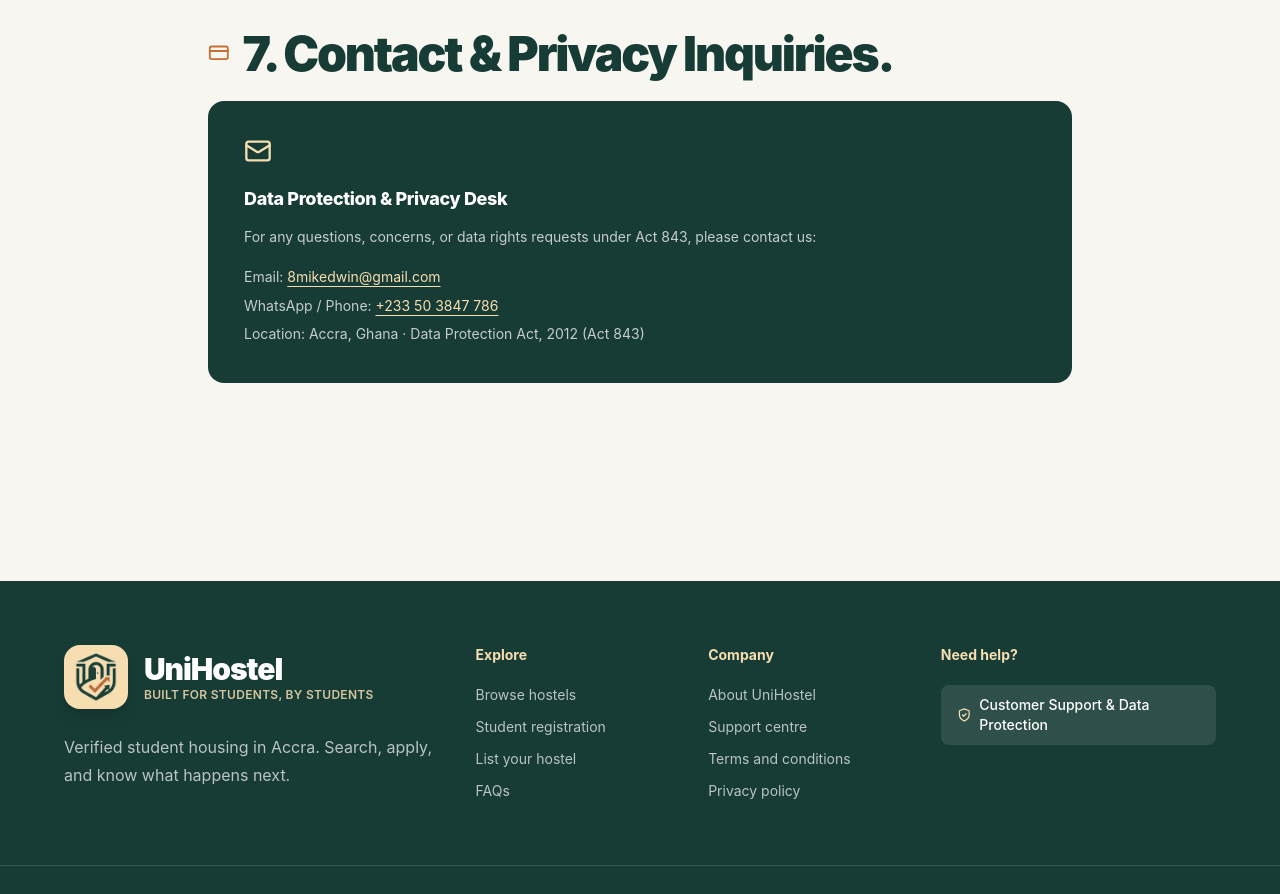
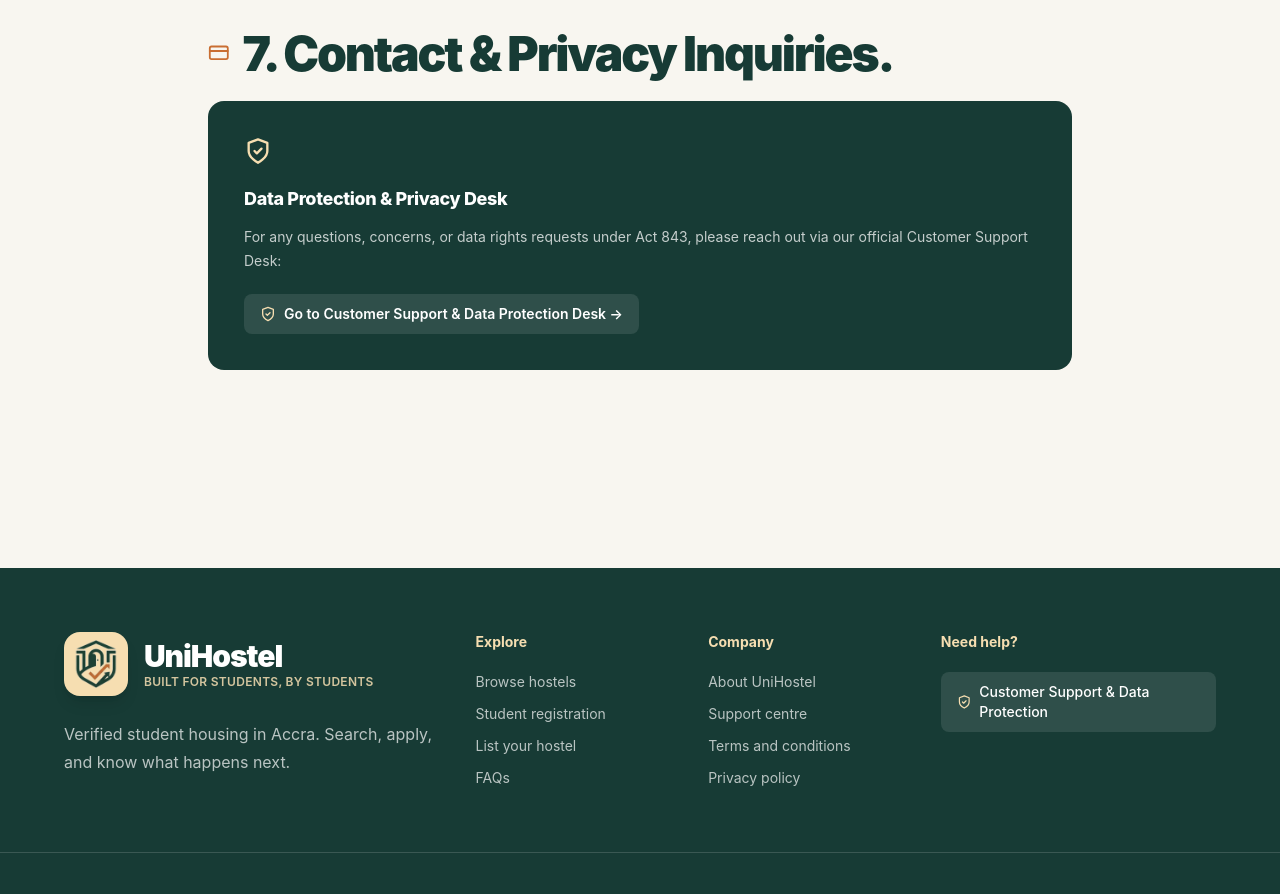
Before and after one commit to Mikedwin/UniHostel, a React (Vite) app in the folder frontend/: page /privacy in a window 1280 px wide. Shown: the part 3860-4754 px from the top of the page. Built offline with nearby package versions, Linux system fonts and the light colour scheme; no server answers.

Commit message:
Remove direct contact info from Privacy Policy and link to Customer Support Desk

```diff
--- a/frontend/src/pages/Privacy.js
+++ b/frontend/src/pages/Privacy.js
@@ -1,3 +1,4 @@
+import { Link } from "react-router-dom";
 import {
   CreditCard,
   Database,
@@ -6,6 +7,7 @@
   Lock,
   Mail,
   Shield,
+  ShieldCheck,
   Users,
 } from "lucide-react";
 import InformationPage, {
@@ -144,15 +146,19 @@
 
         <InfoSection title="7. Contact & Privacy Inquiries." icon={CreditCard}>
           <div className="info-callout info-callout--dark mt-4">
-            <Mail className="h-7 w-7 text-[#f6deb1]" />
+            <ShieldCheck className="h-7 w-7 text-[#f6deb1]" />
             <h3 className="mt-5 text-lg font-bold text-[#f6deb1]">Data Protection & Privacy Desk</h3>
             <p className="mt-3 text-sm leading-relaxed text-white/80">
-              For any questions, concerns, or data rights requests under Act 843, please contact us:
+              For any questions, concerns, or data rights requests under Act 843, please reach out via our official Customer Support Desk:
             </p>
-            <div className="mt-4 space-y-1 text-sm text-white/90">
-              <p>Email: <a className="text-[#f6deb1] underline underline-offset-4" href="mailto:8mikedwin@gmail.com">8mikedwin@gmail.com</a></p>
-              <p>WhatsApp / Phone: <a className="text-[#f6deb1] underline underline-offset-4" href="tel:+233503847786">+233 50 3847 786</a></p>
-              <p>Location: Accra, Ghana · Data Protection Act, 2012 (Act 843)</p>
+            <div className="mt-5">
+              <Link
+                to="/support"
+                className="inline-flex items-center gap-2 rounded-lg bg-white/10 px-4 py-2.5 text-sm font-semibold text-white transition-colors duration-200 hover:bg-white/20 focus:outline-none focus:ring-2 focus:ring-[#f6deb1]"
+              >
+                <ShieldCheck className="h-4 w-4 text-[#f6deb1]" aria-hidden="true" />
+                Go to Customer Support &amp; Data Protection Desk &rarr;
+              </Link>
             </div>
           </div>
         </InfoSection>
```
